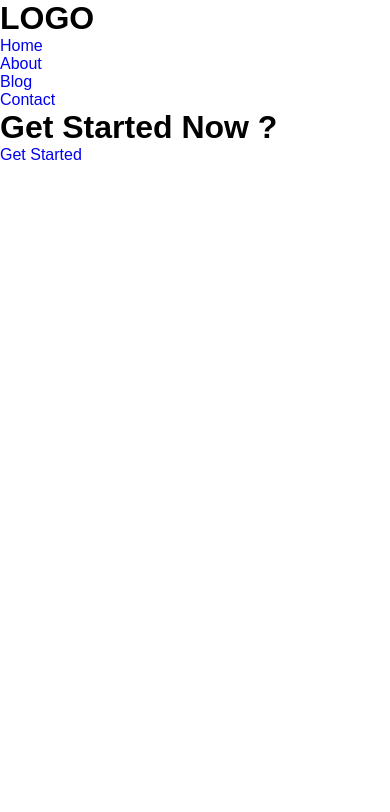
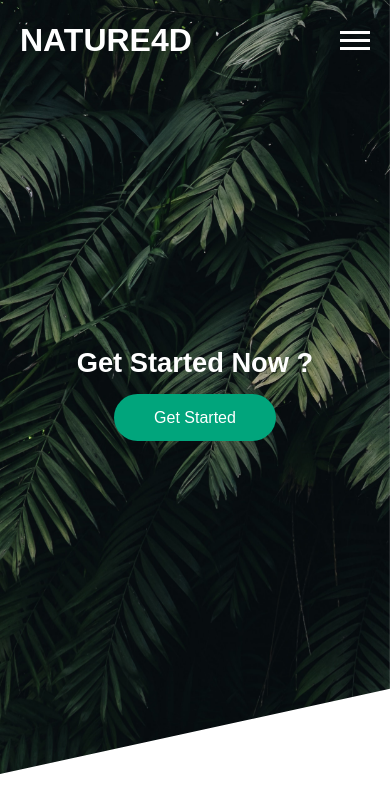
Before and after one commit to Shah-Adil/n-project, a plain HTML site: page index.html in a window 390 px wide. Drawn offline with Linux system fonts and the light colour scheme.

Commit message:
new thing added

```diff
--- /dev/null
+++ b/app.js
@@ -0,0 +1,13 @@
+
+const nav = document.querySelector('.nav');
+const menu = document.querySelector('.menu');
+
+menu.addEventListener('click', () => {
+    nav.classList.toggle('nav-open');
+    menu.classList.toggle('menu-effect');
+})
+
+window.addEventListener('scroll', () => {
+    nav.classList.remove('nav-open');
+    menu.classList.remove('menu-effect');
+});
--- a/index.html
+++ b/index.html
@@ -11,13 +11,15 @@
     <header>
         <div class="container">
 
-            <h1>LOGO</h1>
+            <h1>NATURE4D </h1>
             <ul class="nav">
                 <li><a href="#">Home</a></li>
                 <li><a href="#">About</a></li>
+                <li><a href="#">Gallery</a></li>
                 <li><a href="#">Blog</a></li>
                 <li><a href="#">Contact</a></li>
            </ul>
+           <div class="menu"><span></span><span></span><span></span></div>
          </div>
 
     </header>
@@ -30,5 +32,9 @@
             </div>
         </div>
     </main>
+
+
+
+    <script src="app.js"></script>
 </body>
 </html>
--- a/style.css
+++ b/style.css
@@ -7,3 +7,158 @@
     text-decoration: none;
     font-family: Arial, Helvetica, sans-serif;
 }
+
+:root {
+    --bg-color: #000;
+    --text-color:#fff;
+}
+
+.container {
+    width: 1200px;
+    max-width: 100%;
+    padding: 0 20px;
+    margin:  0 auto;
+}
+
+img {
+    max-width: 100%;
+}
+
+/* ++++++++++++++++++++++++++++++++++++++++++++++++++++++++++ */
+
+/* header  */
+
+header {
+    padding: 22px 0 ;
+    transition: all .5s ease;
+    position: fixed;
+    width: 100%;
+    top: 0;
+    width: 100%;
+    z-index: 1000;
+}
+
+header .container {
+    display: flex;
+    justify-content: space-between;
+    align-items: center;
+
+}
+
+header ul {
+    display: flex;
+
+}
+header h1 {
+    color: var(--text-color);
+
+}
+header a {
+    padding: 10px 20px;
+    color: var(--text-color);
+    font-weight: 500;
+
+}
+
+.menu {
+    cursor: pointer;
+    display: none;
+    z-index: 10001;
+}
+
+.menu span {
+    display: block;
+    width: 30px;
+    height: 3px;
+    background: var(--text-color);
+    margin: 5px 0 ;
+        transition: all .4s ease;
+
+}
+
+
+.menu-effect span:nth-child(1) {
+    transform: rotate(-45deg) translateY(5px);
+        transition: all .4s ease;
+
+}
+
+.menu-effect span:nth-child(2) {
+      transform: rotate(45deg) translateY(-5px);
+          transition: all .4s ease;
+
+}
+
+
+
+
+
+.menu-effect span:nth-child(3){
+    visibility: hidden;
+    opacity: 0 ;
+    transition: 0;
+
+}
+
+@media (max-width:768px) {
+    header ul {
+        position: absolute;
+        width: 100%;
+        height: 100vh;
+        flex-direction: column;
+        justify-content: center;
+        text-align: center;
+        top: -100vh;
+       background: rgba(0, 0, 0, 0.74);
+       left: 0;
+       border-radius: 0 0 150px 0 ;
+       transition: all.4s ease;
+    }
+    header ul li {
+        margin: 20px 0 ;
+    }
+
+    .nav-open {
+        top: 0;
+    }
+
+    .menu {
+
+        display: block;
+
+    }
+}
+
+/* header  end */
+
+/* main   */
+
+main {
+    height: calc(100vh  - 70px);
+    width: 100%;
+    background: url(img/pexels-cátia-matos-1072179.jpg);
+    background-repeat: no-repeat;
+    background-size: cover;
+    background-attachment: fixed;
+    display: flex;
+    align-items: center;
+    text-align: center;
+    clip-path: polygon(0 0, 100% 0, 100% 89%, 0 100%, 4% 100%, 11% 100%, 0 100%);
+    -webkit-clip-path: polygon(0 0, 100% 0, 100% 89%, 0 100%, 4% 100%, 11% 100%, 0 100%);
+    z-index: -1;
+}
+
+main h1 {
+    font-size: 7vmin;
+    color: var(--text-color);
+    margin-bottom: 30px;
+}
+
+main a {
+    padding: 15px 40px ;
+    border-radius: 30px;
+    background: rgb(1, 165, 124);
+    color: #fff;
+}
+
+/* main  end  */
```
Also changed, not shown: img/pexels-cátia-matos-1072179.jpg (added).
